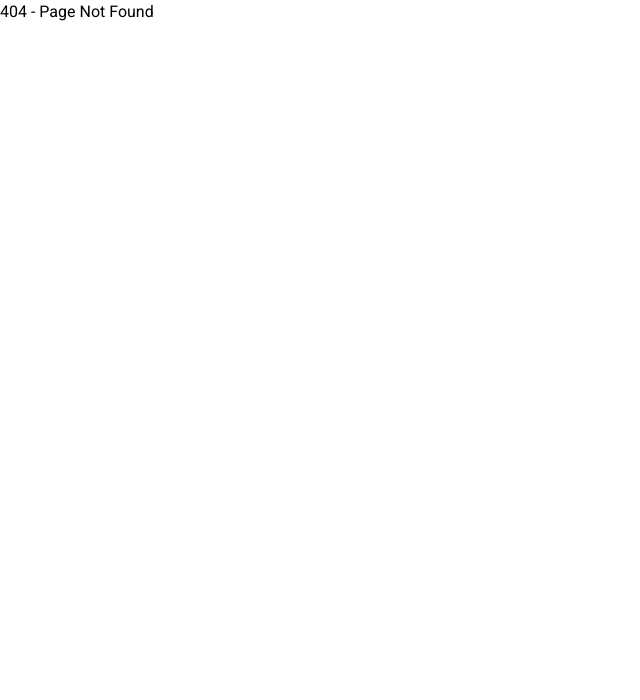
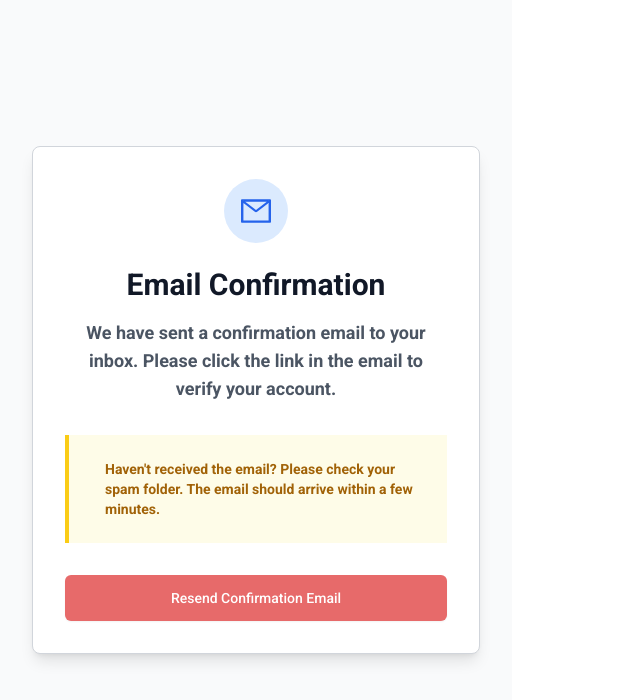
Before and after one commit to Pregna-Care-System/pregna-care-client, a React (Vite) app: page /confirm-email in a window 1280 px wide. Before the commit this address had no page. Shown: the top 700 px of the page, without its empty margins (0-640 px from the left). Built offline with nearby package versions, Linux system fonts and the light colour scheme.

Commit message:
[Add]Confirm-Success

```diff
--- /dev/null
+++ b/src/pages/Register/ConfirmPage.tsx
@@ -0,0 +1,72 @@
+import { useState } from 'react'
+import { MailOutlined } from '@ant-design/icons'
+
+const ConfirmEmail = () => {
+  const [isResending, setIsResending] = useState(false)
+  const [showSuccess, setShowSuccess] = useState(false)
+
+  const handleResendEmail = () => {
+    setIsResending(true)
+    setShowSuccess(false)
+
+    setTimeout(() => {
+      setIsResending(false)
+      setShowSuccess(true)
+
+      setTimeout(() => {
+        setShowSuccess(false)
+      }, 3000)
+    }, 1500)
+  }
+
+  return (
+    <div className='flex justify-center min-h-screen bg-gray-50'>
+      <main className='flex-grow flex items-center justify-center px-4 sm:px-6 lg:px-8 py-12'>
+        <div className='max-w-md w-full space-y-8 bg-white p-8 rounded-lg shadow-lg border border-gray-300'>
+          <div className='text-center'>
+            <div className='mx-auto h-16 w-16 bg-blue-100 rounded-full flex items-center justify-center'>
+              <MailOutlined className='text-3xl text-blue-600' />
+            </div>
+            <h1 className='mt-6 text-3xl font-extrabold text-gray-900'>Email Confirmation</h1>
+            <p className='mt-4 text-lg text-gray-600'>
+              We have sent a confirmation email to your inbox. Please click the link in the email to verify your
+              account.
+            </p>
+          </div>
+
+          <div className='bg-yellow-50 border-l-4 border-yellow-400 p-4 mt-6'>
+            <div className='flex items-center'>
+              <div className='ml-3'>
+                <p className='text-sm text-yellow-700'>
+                  Haven't received the email? Please check your spam folder. The email should arrive within a few
+                  minutes.
+                </p>
+              </div>
+            </div>
+          </div>
+
+          <div className='mt-6'>
+            <button
+              onClick={handleResendEmail}
+              disabled={isResending}
+              className={`w-full flex justify-center py-3 px-4 border border-transparent rounded-md shadow-sm text-sm font-medium text-white ${
+                isResending
+                  ? 'bg-gray-400 cursor-not-allowed'
+                  : 'bg-[#E76A6A] hover:bg-[#d65c5c] focus:outline-none focus:ring-2 focus:ring-offset-2 focus:ring-[#E76A6A]'
+              }`}
+            >
+              {isResending ? 'Sending...' : 'Resend Confirmation Email'}
+            </button>
+            {showSuccess && (
+              <p className='mt-2 text-sm text-green-600 text-center'>
+                Confirmation email has been resent successfully!
+              </p>
+            )}
+          </div>
+        </div>
+      </main>
+    </div>
+  )
+}
+
+export default ConfirmEmail
--- /dev/null
+++ b/src/pages/Register/ConfirmSuccess.tsx
@@ -0,0 +1,48 @@
+import { CheckCircleOutlined } from '@ant-design/icons'
+import { useNavigate } from 'react-router-dom'
+
+const EmailConfirmationSuccessPage = () => {
+  const navigate = useNavigate()
+  return (
+    <div className='min-h-screen bg-gradient-to-br from-blue-50 to-purple-50 flex items-center justify-center p-4'>
+      <div className='flex items-center justify-center w-full h-full'>
+        <div className='max-w-md w-full bg-white rounded-2xl shadow-xl p-8 text-center'>
+          <div className='mb-8 animate-bounce'>
+            <CheckCircleOutlined className='text-green-500 text-6xl mx-auto' />
+          </div>
+
+          <h1 className='text-3xl font-bold text-gray-800 mb-4'>Email Confirmed!</h1>
+
+          <p className='text-lg text-gray-600 mb-8'>
+            Thank you for confirming your email address. Your account is now fully activated.
+          </p>
+
+          <div className='space-y-6'>
+            <div className='p-4 bg-blue-50 rounded-lg'>
+              <h2 className='text-xl font-semibold text-gray-800 mb-2'>Next Steps</h2>
+              <p className='text-gray-600'>You can now access all features of your account. Get started by logging in!</p>
+            </div>
+
+            <div className='space-y-4'>
+              <button
+                onClick={() => navigate('/login')}
+                className='w-full py-3 px-4 bg-[#E76A6A] text-white font-medium rounded-lg hover:bg-[#D15A5A] transition-colors duration-200'
+              >
+                Log In to Your Account
+              </button>
+
+              <button
+                onClick={() => navigate('/home')}
+                className='w-full py-3 px-4 bg-[#E76A6A] text-white font-medium rounded-lg hover:bg-[#D15A5A] transition-colors duration-200'
+              >
+                Go to Homepage
+              </button>
+            </div>
+          </div>
+        </div>
+      </div>
+    </div>
+  )
+}
+
+export default EmailConfirmationSuccessPage
--- a/src/pages/Register/index.tsx
+++ b/src/pages/Register/index.tsx
@@ -1,15 +1,17 @@
 import { Button, Divider, Form, Input, message, Typography } from 'antd'
 import { UserOutlined, LockOutlined, GoogleOutlined, FacebookFilled } from '@ant-design/icons'
-import { Link } from 'react-router-dom'
+import { Link, useNavigate } from 'react-router-dom'
 import signup from '@/assets/register.jpg'
 import { registerAccount } from '@/services/userService'
 
 export default function Register() {
+  const navigate = useNavigate()
   const onRegister = async (values: MODEL.RegisterFormValues) => {
     try {
       const response = await registerAccount(values.fullName, values.email, values.password)
       if (response.success) {
         message.success('Registration successful')
+        navigate('/confirm-email')
       } else {
         message.error(response.message || 'Registration failed')
       }
--- a/src/routes/index.ts
+++ b/src/routes/index.ts
@@ -1,3 +1,5 @@
+import ConfirmEmail from '@/pages/Register/ConfirmPage'
+import EmailConfirmationSuccessPage from '@/pages/Register/ConfirmSuccess'
 import ROUTES from '@/utils/config/routes'
 import NoHeaderLayout from '@layouts/NoHeaderLayout'
 import SideBarLayout from '@layouts/SideBarLayout'
@@ -10,7 +12,9 @@ import Register from '@pages/Register'
 const publicRoutes = [
   { path: ROUTES.LOGIN, component: LoginPage, layout: NoHeaderLayout },
   { path: ROUTES.GUEST_HOME, component: GuestHome },
-  { path: ROUTES.REGISTER, component: Register, layout: NoHeaderLayout }
+  { path: ROUTES.REGISTER, component: Register, layout: NoHeaderLayout },
+  { path: ROUTES.CONFIRM_EMAIL, component: ConfirmEmail, layout: NoHeaderLayout },
+  { path: ROUTES.SUCCESS_CONFIRM, component: EmailConfirmationSuccessPage, layout: NoHeaderLayout }
 ]
 // need to login to view
 const privateRoutes = [
--- a/src/utils/config/routes/index.ts
+++ b/src/utils/config/routes/index.ts
@@ -4,6 +4,8 @@ const ROUTES = {
   HOME: '/home',
   LOGIN: '/login',
   REGISTER: '/register',
+  CONFIRM_EMAIL: '/confirm-email',
+  SUCCESS_CONFIRM: '/email-success-confirm',
   PROFILE: '/profile',
   CONTACT: '/contact',
   BLOG: '/blog',
```
